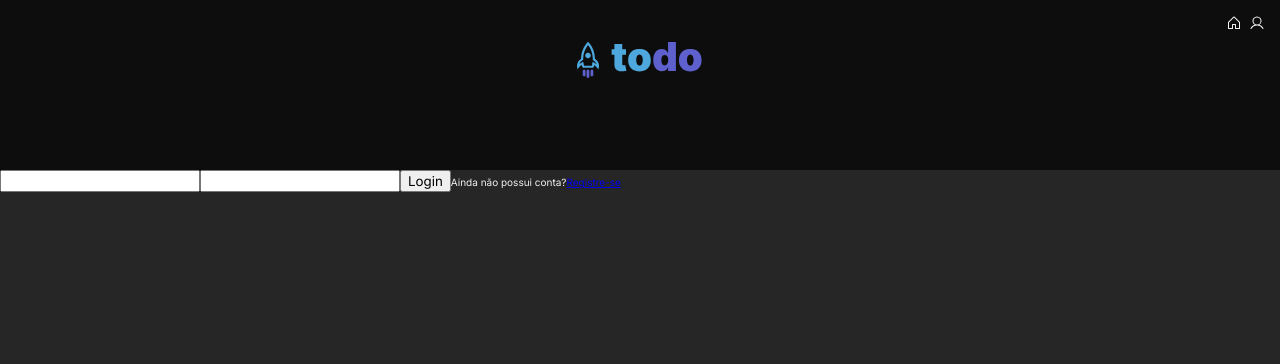
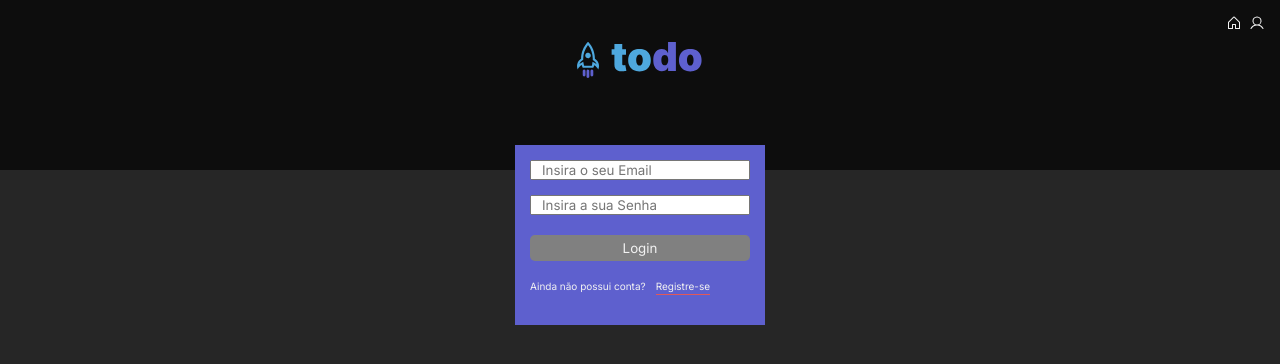
Before and after one commit to dimascamillo/to-do-list, a React (Vite) app: page /login in a window 1280 px wide. Shown: the top 364 px of the page. Built offline with nearby package versions, Linux system fonts and the light colour scheme.

Commit message:
Finalizada a estrutura e estilização da tela de login

```diff
--- a/src/pages/Login.tsx
+++ /dev/null
@@ -1,40 +0,0 @@
-import { Link } from "react-router-dom";
-import { useForm } from "react-hook-form";
-import { useState } from "react";
-
-export function Login() {
-  const [output, setOutput] = useState();
-
-  const { register, handleSubmit } = useForm();
-
-  // eslint-disable-next-line @typescript-eslint/no-explicit-any
-  function createUser(data: any) {
-    setOutput(JSON.stringify(data, null, 2));
-  }
-
-  return (
-    <main id="container-login">
-      <form onSubmit={handleSubmit(createUser)}>
-        <input
-          type="email"
-          {...register("email")}
-        />
-
-        <input
-          type="password"
-          {...register("password")}
-        />
-
-        <button type="submit">Login</button>
-
-        <span>
-          Ainda não possui conta?
-          <Link to={"/Register"}>
-            Registre-se
-          </Link>
-        </span>
-      </form>
-      <pre>{output}</pre>
-    </main>
-  );
-}
--- /dev/null
+++ b/src/pages/Login/index.tsx
@@ -0,0 +1,79 @@
+import { Link } from "react-router-dom";
+import { useForm } from "react-hook-form";
+import { zodResolver } from "@hookform/resolvers/zod";
+import { z } from "zod";
+
+import "./styles.css";
+
+const newCicleformValidationSchema = z.object({
+  email: z.string(),
+  password: z.string(),
+});
+
+type NewCicleFormData = z.infer<
+  typeof newCicleformValidationSchema
+>;
+
+export function Login() {
+  const {
+    register,
+    handleSubmit,
+    watch,
+    reset,
+    formState,
+  } = useForm<NewCicleFormData>({
+    resolver: zodResolver(
+      newCicleformValidationSchema,
+    ),
+    defaultValues: {
+      email: "",
+      password: "",
+    },
+  });
+
+  console.log(formState.errors);
+
+  function handleCreateNewUser(
+    data: NewCicleFormData,
+  ) {
+    console.log(data);
+    reset();
+  }
+
+  const password = watch("password");
+  const isSubmitDisable = !password;
+
+  return (
+    <main id="container-login">
+      <form
+        onSubmit={handleSubmit(
+          handleCreateNewUser,
+        )}>
+        <input
+          type="email"
+          placeholder="Insira o seu Email"
+          {...register("email")}
+        />
+
+        <input
+          type="password"
+          placeholder="Insira a sua Senha"
+          {...register("password")}
+        />
+
+        <button
+          type="submit"
+          disabled={isSubmitDisable}>
+          Login
+        </button>
+
+        <span>
+          Ainda não possui conta?
+          <Link to={"/Register"}>
+            Registre-se
+          </Link>
+        </span>
+      </form>
+    </main>
+  );
+}
--- /dev/null
+++ b/src/pages/Login/styles.css
@@ -0,0 +1,60 @@
+#container-login {
+  max-width: 25rem;
+  height: 18rem;
+  margin: auto;
+  margin-top: -2.5rem;
+  background-color: var(--purple-dark);
+}
+
+#container-login form {
+  width: 100%;
+  height: 100%;
+  padding: 1.5rem;
+
+  display: flex;
+  flex-direction: column;
+}
+
+#container-login form input {
+  width: 100%;
+  padding: 0 1rem;
+}
+
+#container-login form input + input {
+  margin-top: 1.5rem;
+}
+
+button[type="submit"] {
+  background: var(--blue-dark);
+  color: var(--gray-100);
+  margin: 2rem 0;
+  cursor: pointer;
+  border: 0;
+  padding: 0.5rem 0;
+  border-radius: 5px;
+  transition: all 0.2s;
+}
+
+button[type="submit"]:hover:not(:disabled) {
+  background: var(--blue);
+}
+
+button[type="submit"]:disabled {
+  cursor: not-allowed;
+  background: var(--gray-300);
+}
+
+#container-login form > span > a {
+  display: inline-block;
+  text-decoration: none;
+  color: var(--gray-100);
+  margin-left: 1rem;
+  padding-bottom: 0.3rem;
+  border-bottom: 1px solid var(--danger);
+
+  transition: all 0.2s;
+}
+#container-login form > span > a:hover {
+  color: var(--danger);
+  border-bottom: 1px solid var(--gray-100);
+}
--- a/src/reset.css
+++ b/src/reset.css
@@ -100,6 +100,11 @@ nav,
 section {
   display: block;
 }
+
+* {
+  box-sizing: border-box;
+}
+
 body {
   line-height: 1;
 }
```
Also changed, not shown: src/pages/Home/index.tsx (renamed from src/pages/Home.tsx), src/pages/Register/index.tsx (renamed from src/pages/Register.tsx).
